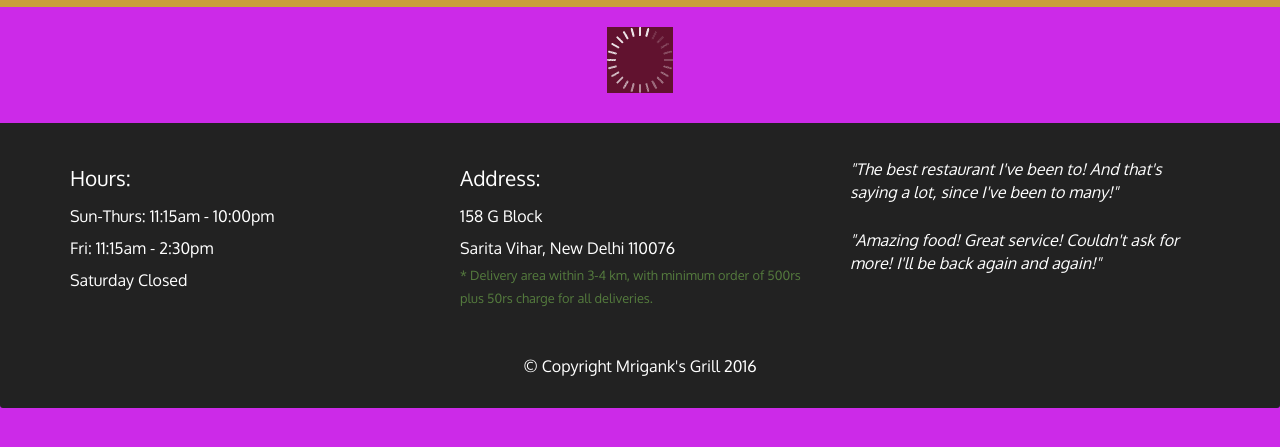
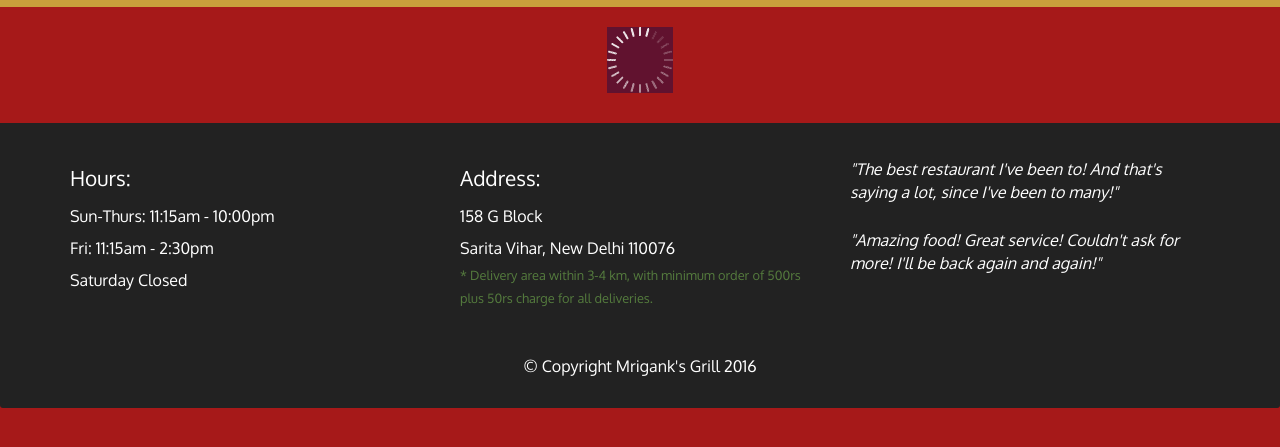
Before and after one commit to mrigankvashist/mod5, a plain HTML site: page index.html in a window 1280 px wide. Shown: the part 163-610 px from the top of the page. Drawn offline with Linux system fonts and the light colour scheme; no server answers.

Commit message:
Update styles.css

```diff
--- a/css/styles.css
+++ b/css/styles.css
@@ -1,7 +1,7 @@
 body {
   font-size: 16px;
   color: #ffffff;
-  background-color: #cc2ae8;
+  background-color: #a61919;
   font-family: 'Oxygen', sans-serif;
 }
 
```
